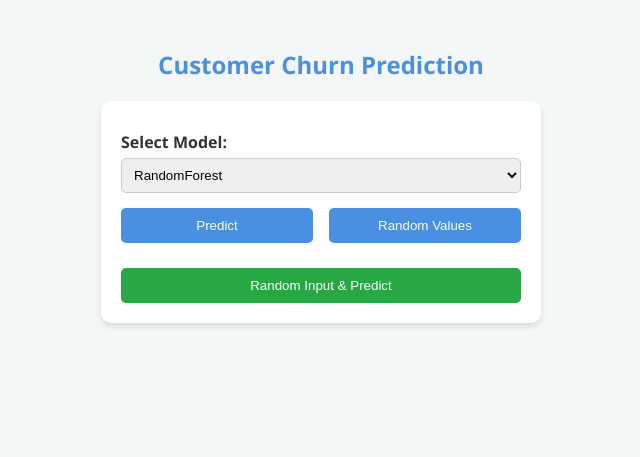
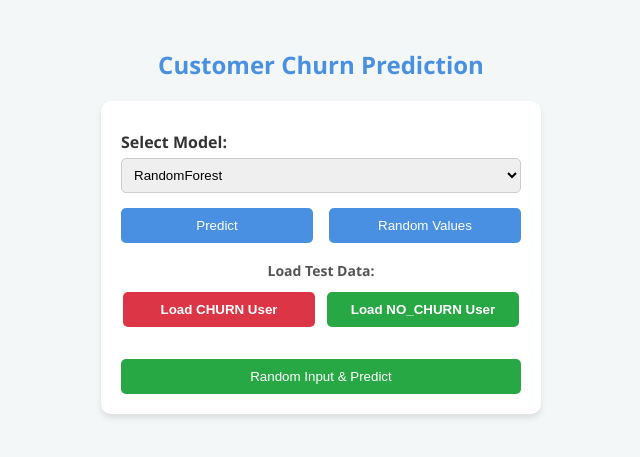
Before and after one commit to thanhkira16/Final_DACN1, a Flask app: page / in a window 1280 px wide. Shown: the top 457 px of the page, without its empty margins (319-959 px from the left). Run offline with Flask 3, Linux system fonts and the light colour scheme; parts of the project's set-up code (start-up, migrations or seed data) failed here and were passed over.

Commit message:
load testing data

```diff
--- a/app.py
+++ b/app.py
@@ -21,6 +21,80 @@ models = {name: pickle.load(open(path, 'rb')) for name, path in model_paths.item
 data = pd.read_csv('data/data_processed.csv')
 feature_names = data.columns.drop('CHURN').tolist()
 
+# Test dataset
+TEST_DATASET = {
+    "CHURN": [
+        {
+            "CUSTOMER_NUMBER": 452440,
+            "CLIENT_GENDER": 1,
+            "CLIENT_AGE": 20,
+            "STAFF_VIB": 0,
+            "ACCOUNT_AGE_DAYS": 355,
+            "SMS": 1,
+            "VERIFY_METHOD": 1,
+            "EB_REGISTER_CHANNEL": 0,
+            "TOTAL_CREDIT_CARD": 12,
+            "TOTAL_DEBIT_CARD": 12,
+            "TOTAL_CURRENT_ACCOUNTS": 12,
+            "BALANCE": 133671.0242,
+            "MAX_CURRENT_ACCOUNT_BALANCE": 188607.14,
+            "MIN_CURRENT_ACCOUNT_BALANCE": 78645.16,
+            "TOTAL_TERM_DEPOSIT": 12,
+            "AVG_TERM_DEPOSIT_BALANCE": 0,
+            "MAX_TERM_DEPOSIT_BALANCE": 0,
+            "MIN_TERM_DEPOSIT_BALANCE": 0,
+            "TOTAL_LOANS": 0,
+            "AVG_LOAN_BALANCE": 0,
+            "MAX_LOAN_BALANCE": 0,
+            "MIN_LOAN_BALANCE": 0,
+            "TOTAL_ACTIVITIES": 54,
+            "TOTAL_TRANSACTIONS": 0,
+            "TOTAL_TRANSACTIONS_AMOUNT": 0,
+            "MAX_TRANSACTIONS_AMOUNT": 0,
+            "MIN_TRANSACTIONS_AMOUNT": 0,
+            "TOTAL_TYPE_TRANSACTIONS": 0,
+            "AVG_TRANSACTIONS_NO_MONTH": 0,
+            "AVG_TRANSACTION_AMOUNT": 0,
+            "LAST_ACTIVITY_DAYS": 30
+        }
+    ],
+    "NO_CHURN": [
+        {
+            "CUSTOMER_NUMBER": 639362,
+            "CLIENT_GENDER": 1,
+            "CLIENT_AGE": 24,
+            "STAFF_VIB": 0,
+            "ACCOUNT_AGE_DAYS": 253,
+            "SMS": 1,
+            "VERIFY_METHOD": 0,
+            "EB_REGISTER_CHANNEL": 0,
+            "TOTAL_CREDIT_CARD": 9,
+            "TOTAL_DEBIT_CARD": 9,
+            "TOTAL_CURRENT_ACCOUNTS": 9,
+            "BALANCE": 1653584.826,
+            "MAX_CURRENT_ACCOUNT_BALANCE": 9371139.87,
+            "MIN_CURRENT_ACCOUNT_BALANCE": 32600,
+            "TOTAL_TERM_DEPOSIT": 9,
+            "AVG_TERM_DEPOSIT_BALANCE": 0,
+            "MAX_TERM_DEPOSIT_BALANCE": 0,
+            "MIN_TERM_DEPOSIT_BALANCE": 0,
+            "TOTAL_LOANS": 0,
+            "AVG_LOAN_BALANCE": 0,
+            "MAX_LOAN_BALANCE": 0,
+            "MIN_LOAN_BALANCE": 0,
+            "TOTAL_ACTIVITIES": 67,
+            "TOTAL_TRANSACTIONS": 13,
+            "TOTAL_TRANSACTIONS_AMOUNT": 21231000,
+            "MAX_TRANSACTIONS_AMOUNT": 10000000,
+            "MIN_TRANSACTIONS_AMOUNT": 20000,
+            "TOTAL_TYPE_TRANSACTIONS": 2,
+            "AVG_TRANSACTIONS_NO_MONTH": 1.083333333,
+            "AVG_TRANSACTION_AMOUNT": 1633153.846,
+            "LAST_ACTIVITY_DAYS": 5
+        }
+    ]
+}
+
 # OpenAI ChatGPT API configuration
 OPENAI_API_KEY = os.getenv('OPENAI_API_KEY') or "your-api-key-here"  # Replace with your actual API key
 
@@ -37,19 +111,41 @@ except Exception as e:
 
 
 def random_input():
+    """Generate random input from existing data"""
     row = data.sample(1).iloc[0]
     return {col: float(row[col]) for col in feature_names}
 
 
+def get_test_data(dataset_type):
+    """Get random test data from CHURN or NO_CHURN dataset"""
+    if dataset_type.upper() not in TEST_DATASET:
+        return None
+
+    dataset = TEST_DATASET[dataset_type.upper()]
+    selected_user = random.choice(dataset)
+
+    # Filter only the features that exist in feature_names
+    filtered_data = {}
+    for feature in feature_names:
+        if feature in selected_user:
+            filtered_data[feature] = selected_user[feature]
+        else:
+            # Set default value if feature not found
+            filtered_data[feature] = 0.0
+
+    return filtered_data, selected_user["CUSTOMER_NUMBER"]
+
+
 def analyze_with_chatgpt(input_data):
+    """Analyze user data with ChatGPT"""
     if client is None:
         return "Phân tích bằng ChatGPT đang bị tắt. Vui lòng thiết lập biến môi trường OPENAI_API_KEY."
 
     prompt = (
-        "Phân tích dữ liệu đầu vào sau đây của một người dùng ứng dụng ngân hàng số. "
-        "Đưa ra đánh giá bằng tiếng Việt về trạng thái hoạt động của người dùng này (ví dụ: đang hoạt động, không hoạt động, có nguy cơ rời bỏ), "
-        "kèm theo giải thích ngắn gọn dưới 200 từ. "
-        "Dữ liệu: " + str(input_data)
+            "Phân tích dữ liệu đầu vào sau đây của một người dùng ứng dụng ngân hàng số. "
+            "Đưa ra đánh giá bằng tiếng Việt về trạng thái hoạt động của người dùng này (ví dụ: đang hoạt động, không hoạt động, có nguy cơ rời bỏ), "
+            "kèm theo giải thích ngắn gọn dưới 200 từ. "
+            "Dữ liệu: " + str(input_data)
     )
     try:
         response = client.chat.completions.create(
@@ -62,17 +158,25 @@ def analyze_with_chatgpt(input_data):
         return f"Lỗi khi phân tích bằng ChatGPT API: {str(e)}"
 
 
-
 @app.route("/", methods=["GET", "POST"])
 def index():
     prediction = None
     analysis = None
     input_data = {key: '' for key in feature_names}
     selected_model = 'RandomForest'
+    customer_info = None
 
     if request.method == "POST":
         if 'random' in request.form:
             input_data = random_input()
+        elif 'load_test_data' in request.form:
+            dataset_type = request.form['dataset_type']
+            test_result = get_test_data(dataset_type)
+            if test_result:
+                input_data, customer_number = test_result
+                customer_info = f"Loaded {dataset_type} user (Customer: {customer_number})"
+            else:
+                customer_info = "Error loading test data"
         else:
             try:
                 input_data = {key: float(request.form[key]) for key in feature_names}
@@ -92,11 +196,35 @@ def index():
                            input_data=input_data,
                            prediction=prediction,
                            analysis=analysis,
-                           selected_model=selected_model)
+                           selected_model=selected_model,
+                           customer_info=customer_info)
+
+
+@app.route("/load_test_data", methods=["POST"])
+def load_test_data():
+    """AJAX endpoint to load test data"""
+    data_json = request.get_json()
+    dataset_type = data_json.get("dataset_type")
+
+    test_result = get_test_data(dataset_type)
+    if test_result:
+        input_data, customer_number = test_result
+        return jsonify({
+            "success": True,
+            "data": input_data,
+            "customer_number": customer_number,
+            "message": f"Loaded {dataset_type} user (Customer: {customer_number})"
+        })
+    else:
+        return jsonify({
+            "success": False,
+            "message": "Error loading test data"
+        })
 
 
 @app.route("/predict_ajax", methods=["POST"])
 def predict_ajax():
+    """AJAX endpoint for prediction"""
     data_json = request.get_json()
     model_name = data_json.pop("model")
     input_df = pd.DataFrame([data_json])
--- a/templates/index.html
+++ b/templates/index.html
@@ -51,6 +51,41 @@
         .button-group {
             display: flex;
             justify-content: space-between;
+        }
+
+        /* Dataset selection buttons */
+        .dataset-selection {
+            margin: 15px 0;
+            text-align: center;
+        }
+        .dataset-selection h4 {
+            margin-bottom: 10px;
+            color: #555;
+            font-size: 14px;
+        }
+        .dataset-btn {
+            width: 48%;
+            padding: 10px;
+            margin: 2px;
+            border: none;
+            border-radius: 5px;
+            cursor: pointer;
+            font-weight: bold;
+            transition: all 0.3s ease;
+        }
+        .churn-btn {
+            background-color: #dc3545;
+            color: white;
+        }
+        .churn-btn:hover {
+            background-color: #c82333;
+        }
+        .no-churn-btn {
+            background-color: #28a745;
+            color: white;
+        }
+        .no-churn-btn:hover {
+            background-color: #218838;
         }
 
         /* Modal styles */
@@ -156,7 +191,7 @@
             100% { transform: rotate(360deg); }
         }
 
-        /* Analysis section styles - Updated with scrollable functionality */
+        /* Analysis section styles */
         .analysis-section {
             margin-top: 25px;
             padding: 20px;
@@ -255,6 +290,19 @@
             <button type="button" onclick="randomizeInputs()">Random Values</button>
         </div>
 
+        <!-- Dataset selection section -->
+        <div class="dataset-selection">
+            <h4>Load Test Data:</h4>
+            <div class="button-group">
+                <button type="button" class="dataset-btn churn-btn" onclick="loadChurnData()">
+                    Load CHURN User
+                </button>
+                <button type="button" class="dataset-btn no-churn-btn" onclick="loadNoChurnData()">
+                    Load NO_CHURN User
+                </button>
+            </div>
+        </div>
+
         <div style="margin-top: 10px; text-align: center;">
             <button type="button" style="width: 100%; background-color: #28a745;" onclick="submitWithRandom()">Random Input & Predict</button>
         </div>
@@ -310,6 +358,58 @@
         let currentFormData = {};
         let currentPrediction = null;
         let currentAnalysis = null;
+
+        async function loadChurnData() {
+            await loadTestData('CHURN');
+        }
+
+        async function loadNoChurnData() {
+            await loadTestData('NO_CHURN');
+        }
+
+        async function loadTestData(datasetType) {
+            try {
+                const response = await fetch('/load_test_data', {
+                    method: 'POST',
+                    headers: {
+                        'Content-Type': 'application/json',
+                    },
+                    body: JSON.stringify({
+                        dataset_type: datasetType
+                    })
+                });
+
+                if (!response.ok) {
+                    throw new Error('Network response was not ok');
+                }
+
+                const result = await response.json();
+
+                if (result.success) {
+                    fillFormWithData(result.data);
+                    alert(result.message);
+                } else {
+                    alert('Error: ' + result.message);
+                }
+
+            } catch (error) {
+                alert('Error loading test data: ' + error.message);
+            }
+        }
+
+        function fillFormWithData(userData) {
+            // Fill form inputs directly using the feature names
+            for (const [fieldName, value] of Object.entries(userData)) {
+                const formElement = document.querySelector(`[name="${fieldName}"]`);
+                if (formElement) {
+                    if (formElement.tagName === 'SELECT') {
+                        formElement.value = value;
+                    } else {
+                        formElement.value = value;
+                    }
+                }
+            }
+        }
 
         function showPredictionResult(prediction, model) {
             const resultDiv = document.getElementById('predictionResult');
```
Also changed, not shown: 6 other files.
